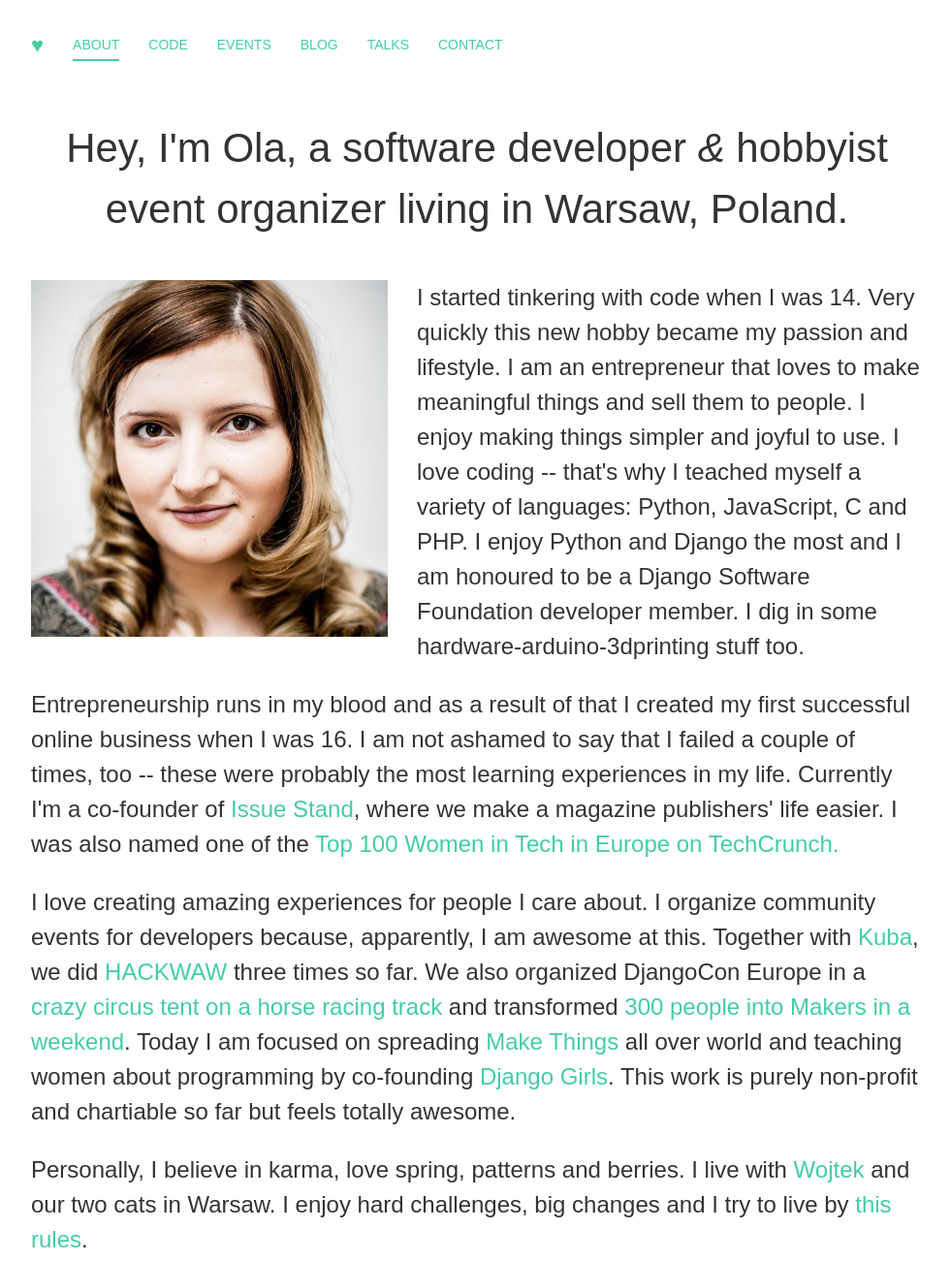
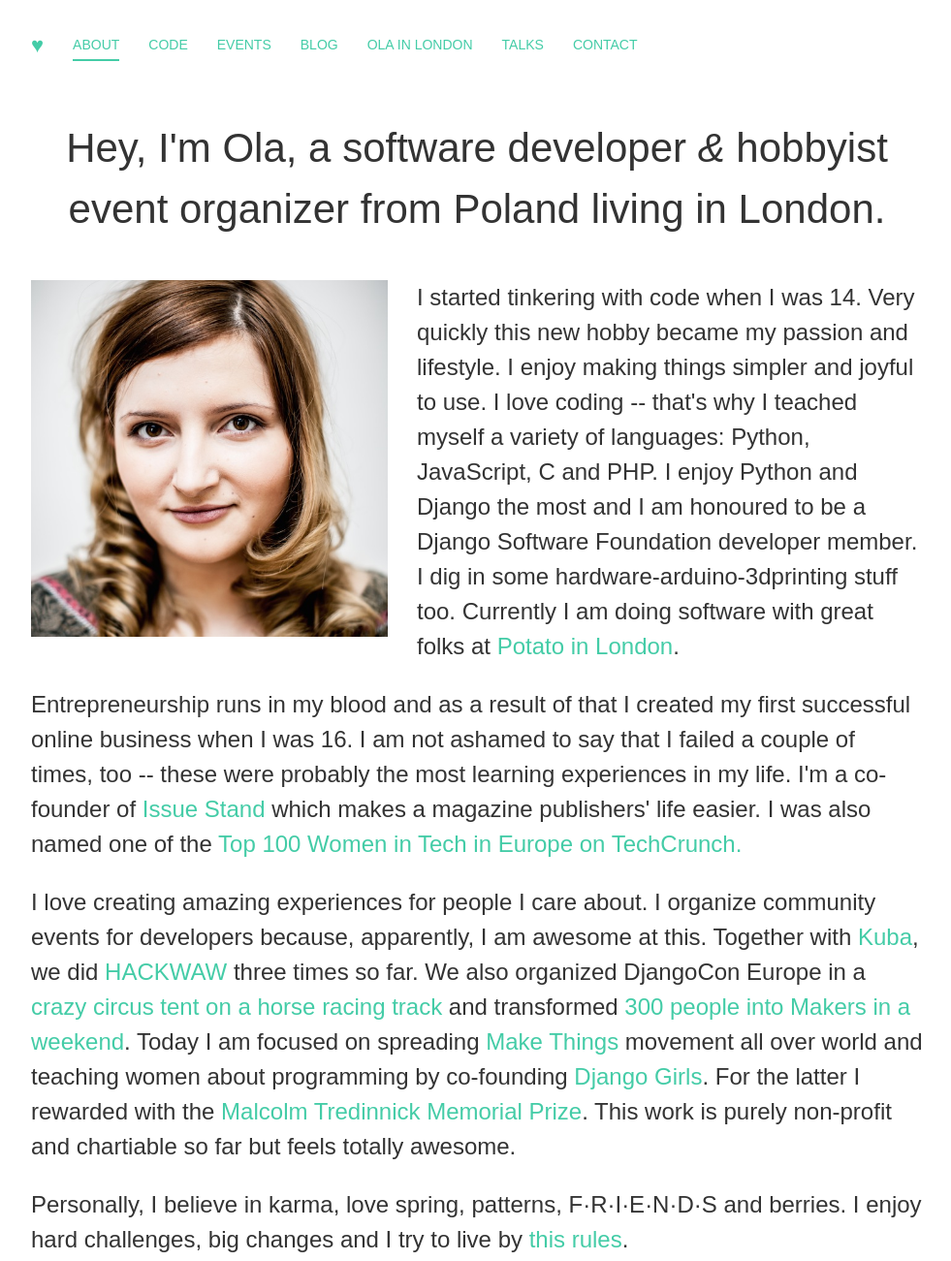
Before and after one commit to olasitarska/ola.sitarska.com, a plain HTML site: page index.html in a window 1280 px wide. Shown: the top 1301 px of the page at 97% size, without its empty margins (148-1129 px from the left). Drawn offline with Linux system fonts and the light colour scheme; a script that the page names is missing.

Commit message:
London update :)

```diff
--- a/index.html
+++ b/index.html
@@ -46,6 +46,7 @@
                 <li><a href="code.html">Code</a></li>
                 <li><a href="events.html">Events</a></li>
                 <li><a href="http://blog.sitarska.com/">Blog</a></li>
+                <li><a href="http://london.sitarska.com/">Ola in London</a></li>
                 <li><a href="talks.html">Talks</a></li>
                 <li><a href="mailto:ola@sitarska.com">Contact</a></li>
               </ul>
@@ -58,7 +59,7 @@
         <section id="about">
             <div class="row">
                 <div class="col-md-12">
-                    <h1>Hey, I'm Ola, a software developer <em>&</em> hobbyist event organizer living in Warsaw, Poland.</h1>
+                    <h1>Hey, I'm Ola, a software developer <em>&</em> hobbyist event organizer from Poland living in London.</h1>
                 </div>
             </div>
 
@@ -67,26 +68,27 @@
                     <img src="assets/img/me2.jpg" alt="Ola Sitarska" class="me" />
                     <p>
                         I started tinkering with code when I was 14. Very quickly this new hobby became my passion and lifestyle.
-                        I am an entrepreneur that loves to make meaningful things and sell them to people. I enjoy making
+                        I enjoy making
                         things simpler and joyful to use. I love coding -- that's why I teached myself a variety of languages: Python, JavaScript,
                         C and PHP. I enjoy Python and Django the most and I am honoured to be a Django Software Foundation developer member.
-                        I dig in some hardware-arduino-3dprinting stuff too.
+                        I dig in some hardware-arduino-3dprinting stuff too. Currently I am doing software with great folks at <a href="http://potatolondon.com/">Potato in London</a>.
                     </p>
                     <p>
                         Entrepreneurship runs in my blood and as a result of that I created my first successful online business when I was 16.
                         I am not ashamed to say that I failed a couple of times, too -- these were probably the most learning experiences
-                        in my life. Currently I'm a co-founder of <a href="http://issuestand.com/">Issue Stand</a>, where we make a magazine publishers' life easier.
+                        in my life. I'm a co-founder of <a href="http://issuestand.com/">Issue Stand</a> which makes a magazine publishers' life easier.
                         I was also named one of the <a href="http://techcrunch.com/2012/06/01/girlsintech-pick-their-top-100-women-in-tech-in-europe/">Top 100 Women in Tech in Europe on TechCrunch.</a>
                     </p>
                     <p>
                         I love creating amazing experiences for people I care about. I organize community events
                         for developers because, apparently, I am awesome at this. Together with <a href="http://twitter.com/83tb">Kuba</a>, we did <a href="http://hackwaw.com/">HACKWAW</a> three times so far. We also organized DjangoCon
                         Europe in a <a href="http://love.djangocircus.com/">crazy circus tent on a horse racing track</a> and transformed <a href="http://makerland.org/">300 people into Makers in a weekend</a>. Today I am
-                        focused on spreading <a href="http://makethings.io/">Make Things</a> all over world and teaching women about programming by co-founding <a href="http://djangogirls.org/">Django Girls</a>. This work is
+                        focused on spreading <a href="http://makethings.io/">Make Things</a> movement all over world and teaching women about programming by co-founding <a href="http://djangogirls.org/">Django Girls</a>. For the latter
+                        I rewarded with the <a href="https://www.djangoproject.com/weblog/2014/oct/11/dsf-announces-winner-2014-malcolm-tredinnick-memor/">Malcolm Tredinnick Memorial Prize</a>.   This work is
                         purely non-profit and chartiable so far but feels totally awesome.
                     </p>
                     <p>
-                        Personally, I believe in karma, love spring, patterns and berries. I live with <a href="http://suda.pl">Wojtek</a> and our two cats in Warsaw. I enjoy hard
+                        Personally, I believe in karma, love spring, patterns, F·R·I·E·N·D·S and berries. I enjoy hard
                         challenges, big changes and I try to live by <a href="http://blog.sitarska.com/post/64943310340/rules">this rules</a>.
                     </p>
                     <p>
```
Also changed, not shown: code.html (+1 -0 lines), events.html (+1 -0 lines), talks.html (+5 -6 lines).
